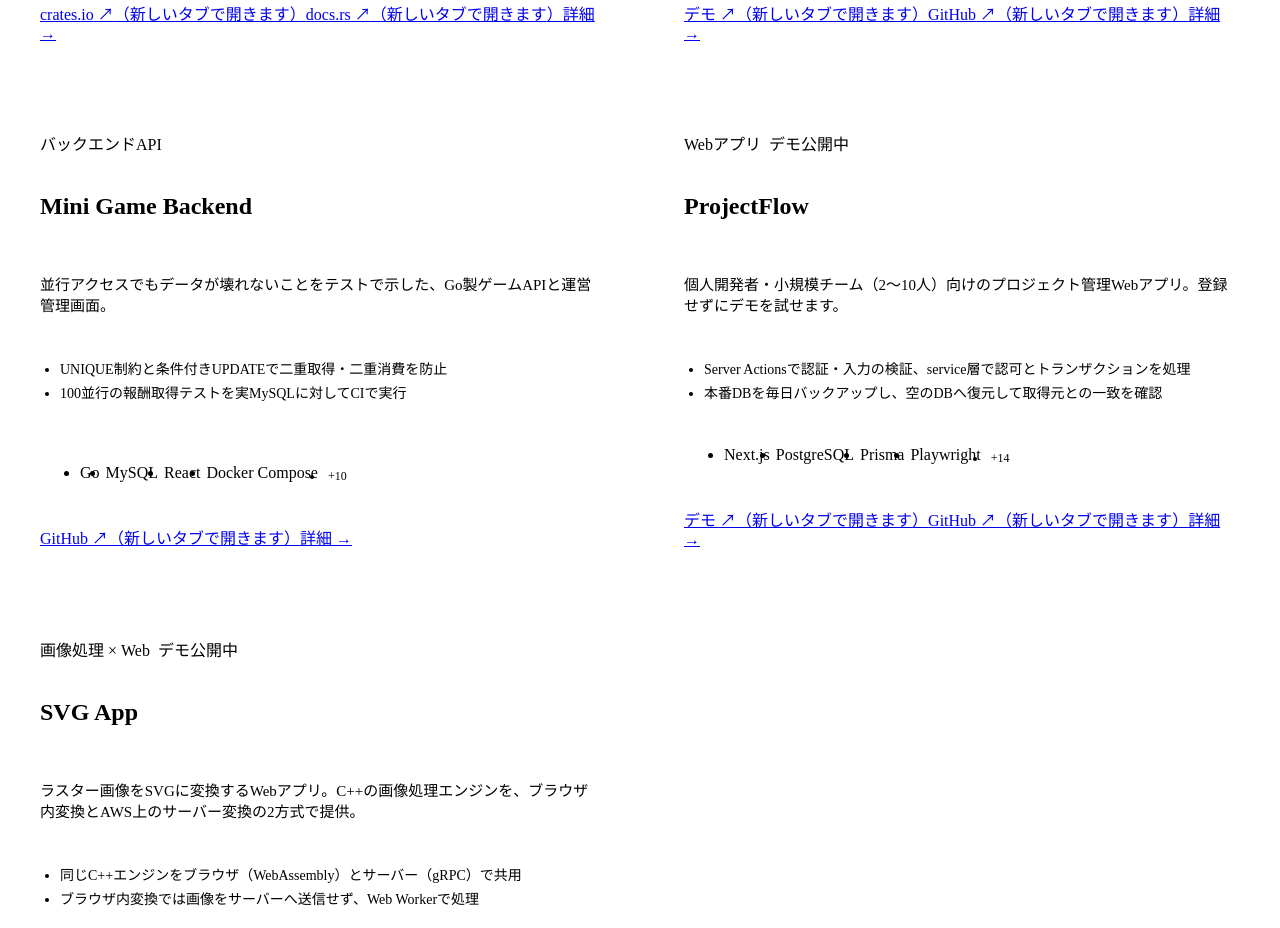
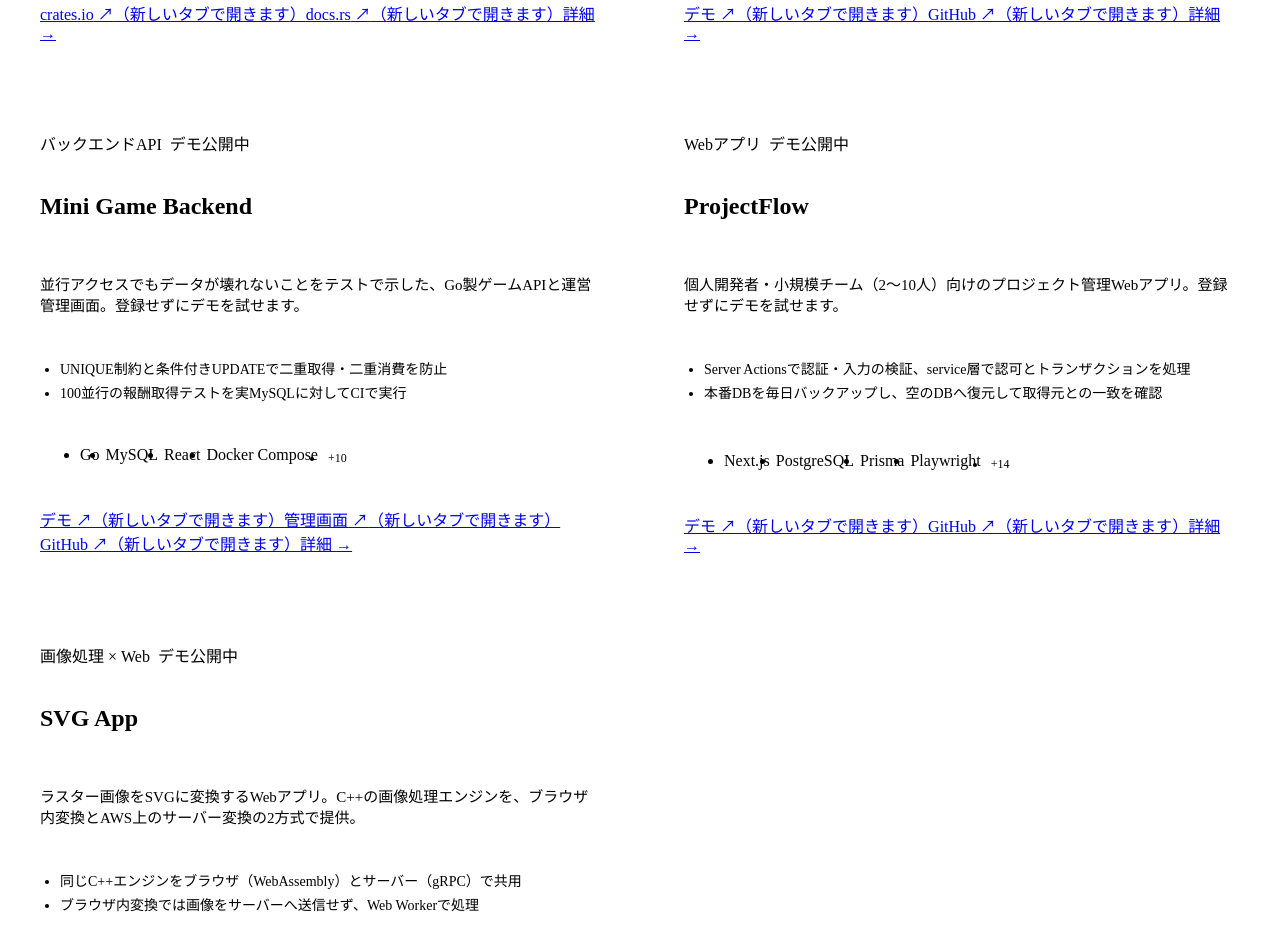
Before and after one commit to TakahiroNago/portfolio-site, a React (Vite) app: page / in a window 1280 px wide. Shown: the part 2864-3792 px from the top of the page. Built offline with nearby package versions, Linux system fonts and the light colour scheme; the HTML template or start-up script is replaced by a standard one.

Commit message:
feat: Mini Game Backend に公開デモのリンクを追加

```diff
--- a/src/content/ja.ts
+++ b/src/content/ja.ts
@@ -501,16 +501,17 @@ export const ja: SiteContent = {
       id: 'mini-game',
       name: 'Mini Game Backend',
       category: 'バックエンドAPI',
-      short: '並行アクセスでもデータが壊れないことをテストで示した、Go製ゲームAPIと運営管理画面。',
+      badge: { label: 'デモ公開中', tone: 'done' },
+      short: '並行アクセスでもデータが壊れないことをテストで示した、Go製ゲームAPIと運営管理画面。登録せずにデモを試せます。',
       points: ['UNIQUE制約と条件付きUPDATEで二重取得・二重消費を防止', '100並行の報酬取得テストを実MySQLに対してCIで実行'],
       keyTags: ['Go', 'MySQL', 'React', 'Docker Compose'],
       tagline: '並行アクセスでもデータが壊れないことをテストで示した、Go製のゲームバックエンドAPIと運営管理画面。',
       summary:
-        'デイリー報酬・アイテム使用・ランキングなどのゲーム向けAPIをGo・MySQLで実装し、React製の運営管理画面を付けたものです。報酬の二重取得やアイテムの二重消費をアプリ側の事前チェックに頼らず、DBのUNIQUE制約と条件付きUPDATEで防ぎ、100並行の報酬取得などの並行テストを実際のMySQLに対してCIで毎回実行しています。Docker Composeで動作します（公開デモはありません）。',
+        'デイリー報酬・アイテム使用・ランキングなどのゲーム向けAPIをGo・MySQLで実装し、React製の運営管理画面を付けたものです。報酬の二重取得やアイテムの二重消費をアプリ側の事前チェックに頼らず、DBのUNIQUE制約と条件付きUPDATEで防ぎ、100並行の報酬取得などの並行テストを実際のMySQLに対してCIで毎回実行しています。ローカルではDocker Composeで動作し、プレイヤー画面と運営管理画面の公開デモを登録せずに試せます（データは毎日4:00にリセットされます）。',
       meta: [
         { label: '役割', value: '個人開発' },
-        { label: '構成', value: 'Go API ＋ React製の運営管理画面' },
-        { label: '動作', value: 'Docker Compose（公開デモなし）' },
+        { label: '構成', value: 'Go API ＋ React製のプレイヤー画面・運営管理画面' },
+        { label: '公開', value: 'デモ公開中（登録せずに試せる、毎日リセット）' },
         { label: '並行テスト', value: 'CIで毎回、実MySQLに対して実行' },
       ],
       tags: [
@@ -529,7 +530,11 @@ export const ja: SiteContent = {
         'Nginx',
         'GitHub Actions',
       ],
-      links: [{ label: 'GitHub', href: 'https://github.com/TakahiroNago/mini-game-backend' }],
+      links: [
+        { label: 'デモ（プレイヤー画面・登録せずに試せます）', short: 'デモ', href: 'https://minigame.art-full-stack.com/' },
+        { label: '管理画面のデモ', short: '管理画面', href: 'https://minigame.art-full-stack.com/admin/' },
+        { label: 'GitHub', href: 'https://github.com/TakahiroNago/mini-game-backend' },
+      ],
       screenshot: {
         src: '/images/projects/mini-game.png',
         alt: 'Mini Game Backendの運営管理画面のダッシュボード。ユーザー数、有効なアイテム数、本日の登録・報酬受取・アイテム使用の件数と、ランキング上位のプレイヤーの一覧が表示されている。',
@@ -592,7 +597,7 @@ export const ja: SiteContent = {
       },
       stack: [
         { label: 'バックエンド', items: ['Go', 'chi', 'MySQL', 'JWT'] },
-        { label: '管理画面', items: ['React', 'TypeScript', 'Vite', 'Tailwind CSS', 'TanStack Query'] },
+        { label: 'プレイヤー画面・管理画面', items: ['React', 'TypeScript', 'Vite', 'Tailwind CSS', 'TanStack Query'] },
         { label: '監視', items: ['Prometheus', 'Grafana'] },
         { label: 'インフラ', items: ['Docker Compose', 'Nginx', 'GitHub Actions'] },
       ],
```
